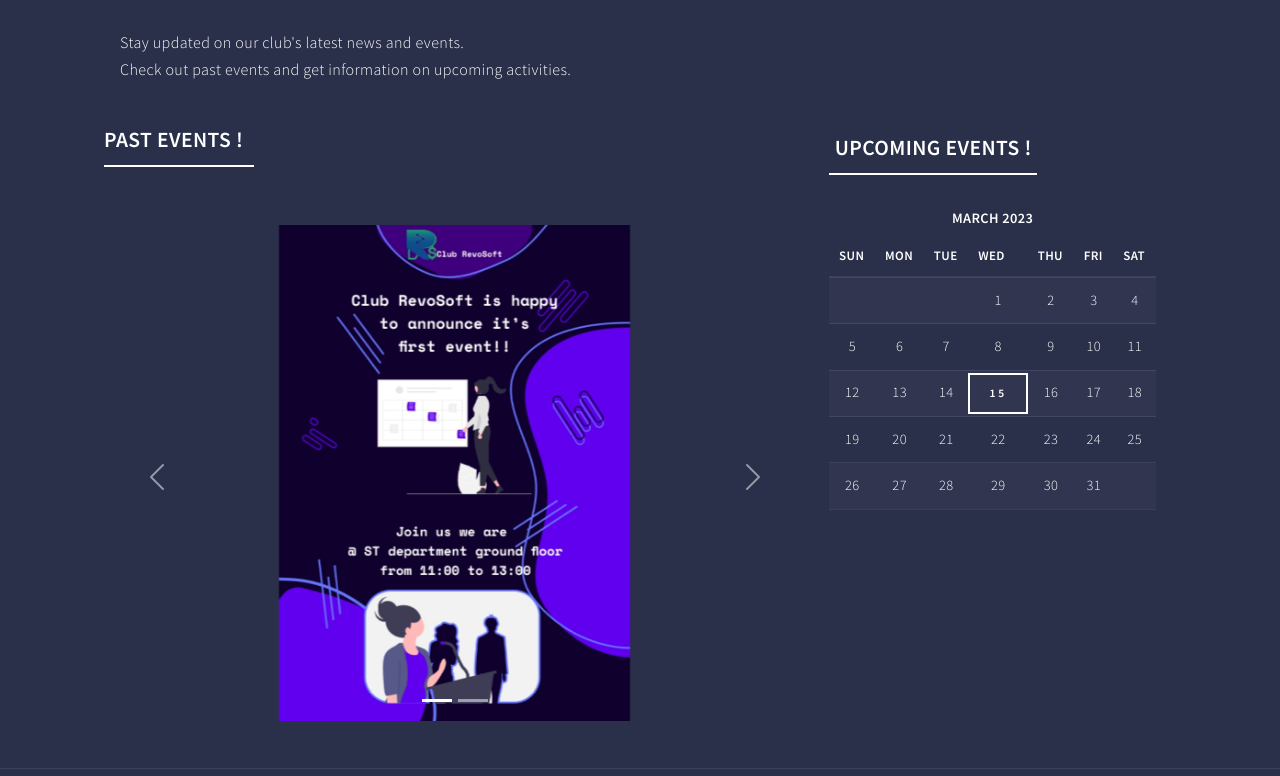
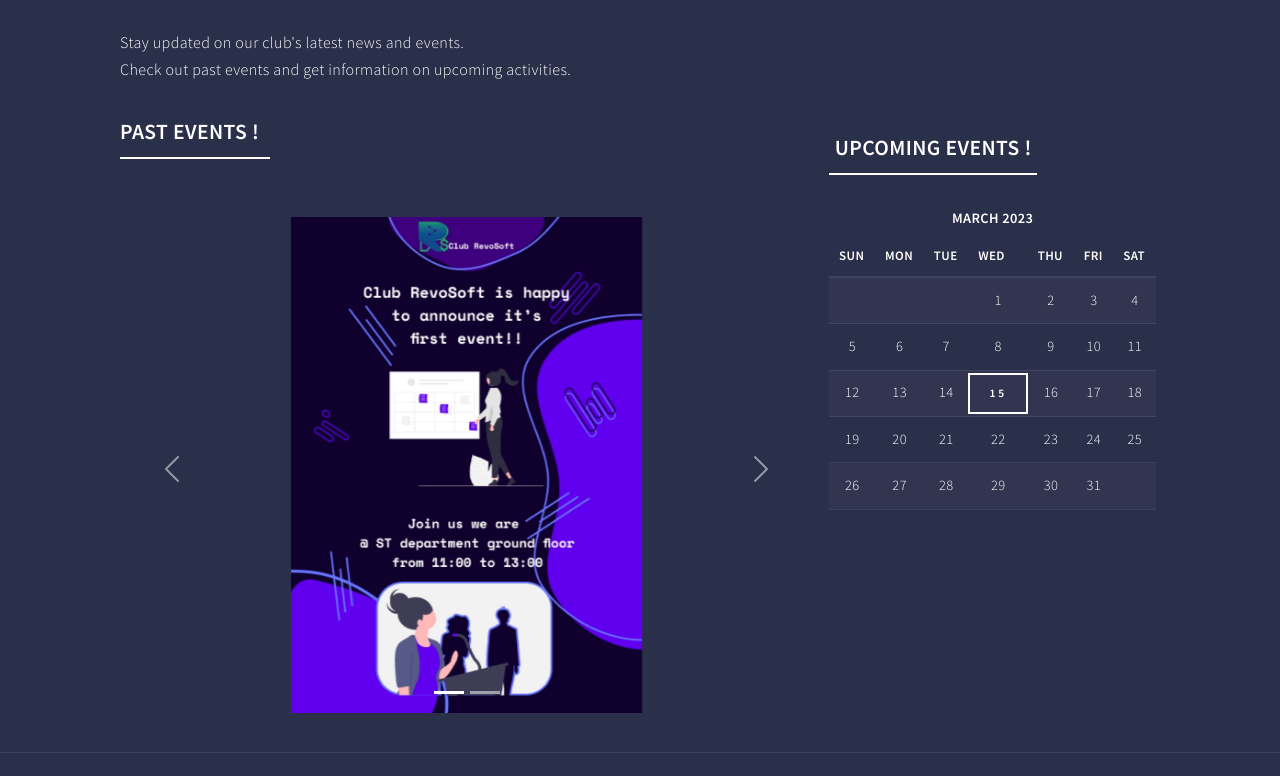
Before and after one commit to revosoftclub/revosoft, a plain HTML site: page index.html in a window 1280 px wide. Shown: the part 1684-2460 px from the top of the page. Drawn offline with nearby package versions, Linux system fonts and the light colour scheme.

Commit message:
Update index.html

```diff
--- a/index.html
+++ b/index.html
@@ -152,7 +152,7 @@
 					</p>
 
 					<div class="row">
-						<div class="col-md-8 p-2" >
+						<div class="col-md-8 p-s-3" >
 							<header class="major">
 								<h3>PAST EVENTS !</h3>
 							</header>
```
